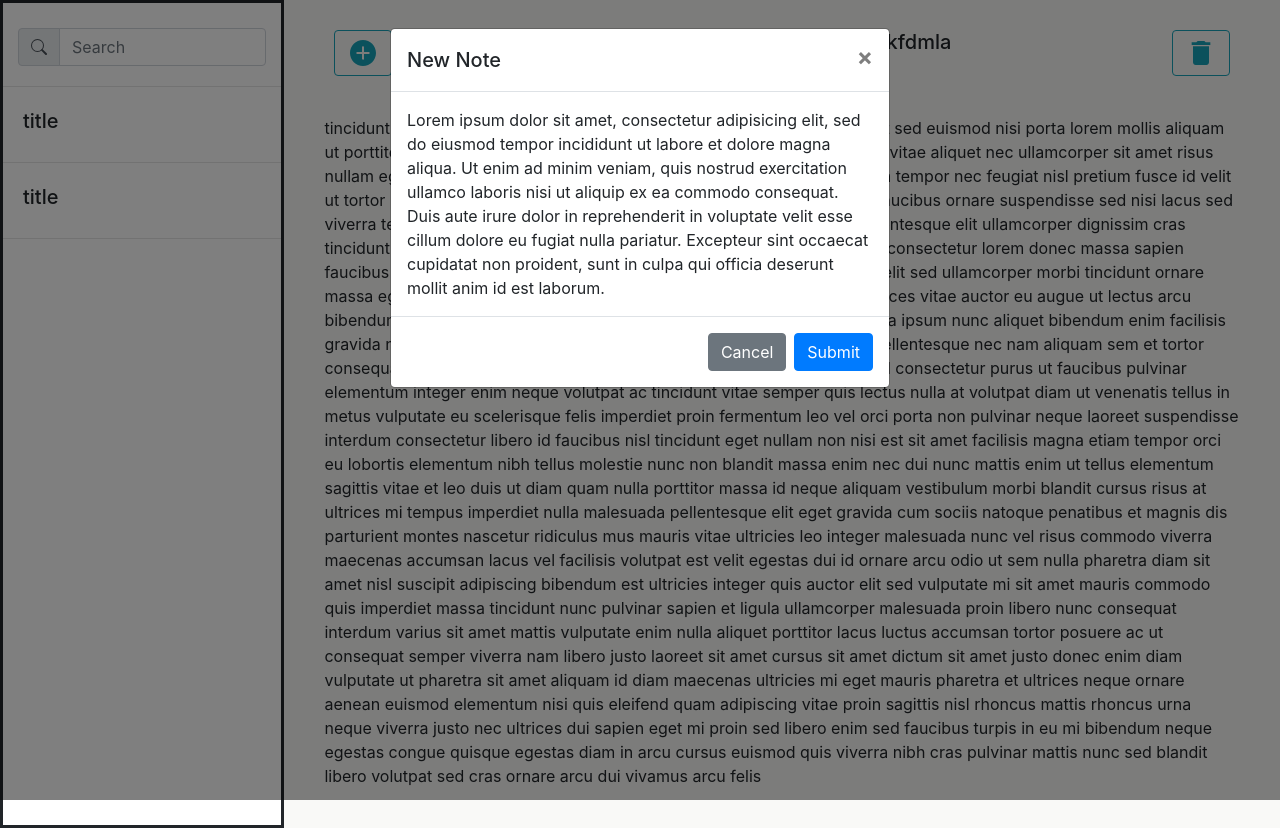
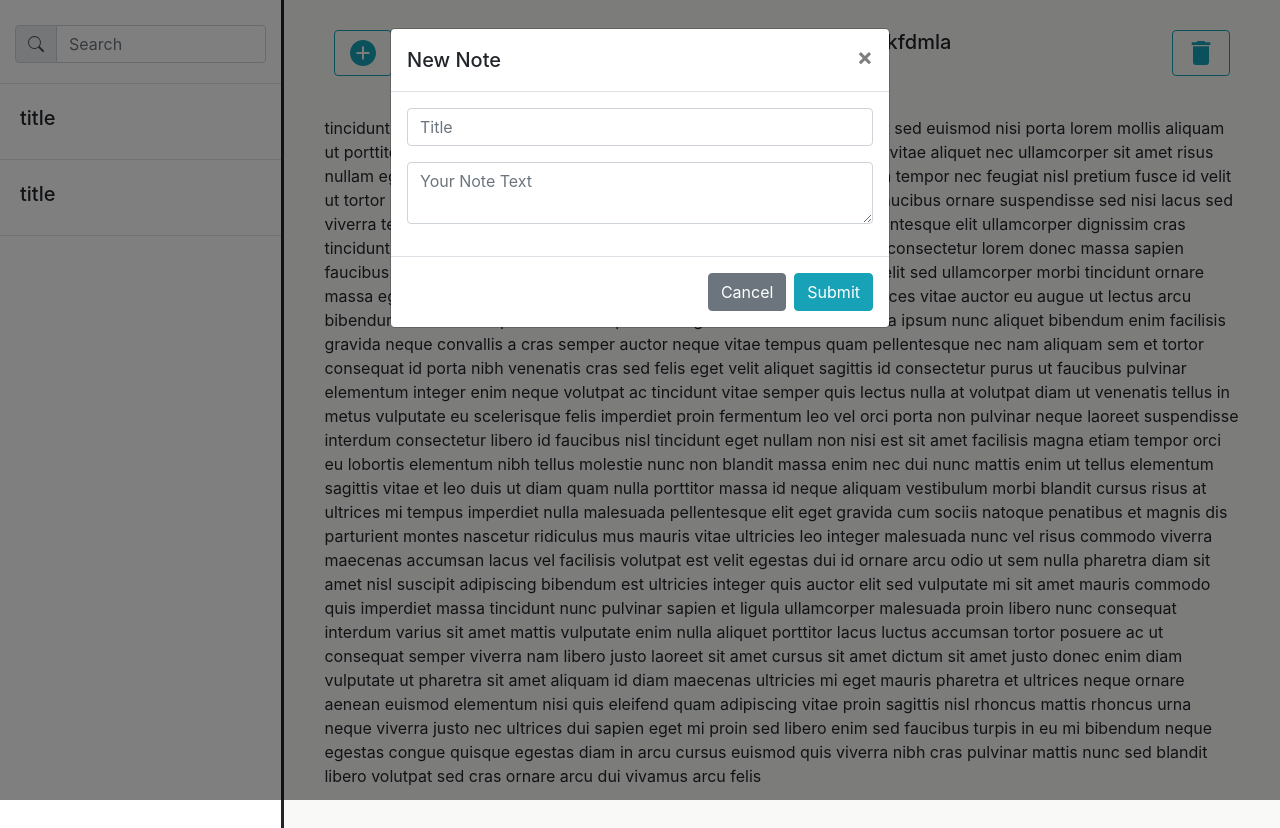
Before and after one commit to AliNazariii/Note-Manager, a React (Create React App) app: page / in a window 1280 px wide. Both pictures are taken after a click on the button 363 px from the left and 53 px from the top of the page. Built offline with nearby package versions, Linux system fonts and the light colour scheme.

Commit message:
make new note reactable

```diff
--- a/src/App.js
+++ b/src/App.js
@@ -1,9 +1,15 @@
-import React from 'react';
+import React, { useState } from 'react';
 import Styles from './Styles.module.scss';
 import NoteList from './Components/NoteList';
 import Content from './Components/Content';
 
 function App() {
+	const [data, setData] = useState()
+	let savedData = localStorage.getItem('notes')
+	if (savedData) {
+		setData()
+	}
+	console.log(savedData)
 	return (
 		<div className={Styles.App}>
 			<NoteList />
--- a/src/Components/NewNote.js
+++ b/src/Components/NewNote.js
@@ -1,19 +1,47 @@
-import React from 'react';
-import Styles from '../Styles.module.scss';
-import { Modal, ModalHeader, ModalBody, ModalFooter, Button } from 'reactstrap'
+import React, { useState } from 'react';
+import { Modal, ModalHeader, ModalBody, ModalFooter, Button, Input, Form, FormGroup } from 'reactstrap'
 
 function NewNote(props) {
+    const [note, setNote] = useState({
+        title: null,
+        text: null
+    })
+
+    const onSubmit = () => {
+        console.log(note)
+    }
+    const onChange = (e) => {
+        setNote({
+            ...note,
+            [e.target.name]: e.target.value
+        })
+    }
     return(
+        <Form onSubmit={onSubmit}>
             <Modal isOpen={props.visibility} toggle={props.toggleFunction}>
                 <ModalHeader toggle={props.toggleFunction}>New Note</ModalHeader>
                 <ModalBody>
-                Lorem ipsum dolor sit amet, consectetur adipisicing elit, sed do eiusmod tempor incididunt ut labore et dolore magna aliqua. Ut enim ad minim veniam, quis nostrud exercitation ullamco laboris nisi ut aliquip ex ea commodo consequat. Duis aute irure dolor in reprehenderit in voluptate velit esse cillum dolore eu fugiat nulla pariatur. Excepteur sint occaecat cupidatat non proident, sunt in culpa qui officia deserunt mollit anim id est laborum.
+                    <FormGroup>
+                        <Input onChange={onChange} style={{margin: "0 0 10px 0"}} type="text" name="title" placeholder="Title" />
+                    </FormGroup>
+                    <FormGroup>
+                        <Input onChange={onChange} type="textarea" name="text" placeholder="Your Note Text" />
+                    </FormGroup>
                 </ModalBody>
                 <ModalFooter>
-                <Button color="secondary" onClick={props.toggleFunction}>Cancel</Button>
-                <Button color="primary" onClick={props.toggleFunction}>Submit</Button>
+                    <Button color="secondary" onClick={props.toggleFunction}>
+                        Cancel
+                    </Button>
+                    <Button color="info" type="submit"
+                        onClick={() => {
+                            onSubmit()
+                            props.toggleFunction()
+                        }}>
+                        Submit
+                    </Button>
                 </ModalFooter>
             </Modal>
+        </Form>
     )
 }
 
--- a/src/Styles.module.scss
+++ b/src/Styles.module.scss
@@ -14,7 +14,7 @@ body {
 }
 
 .NoteList {
-    border: solid;
+    border-right: solid;
 }
 .Search {
     padding: 25px 15px 20px 15px;
--- a/src/index.js
+++ b/src/index.js
@@ -4,8 +4,6 @@ import App from './App';
 import 'bootstrap/dist/css/bootstrap.min.css';
 
 ReactDOM.render(
-    <React.StrictMode>
-      <App />
-    </React.StrictMode>,
+    <App />,
     document.getElementById('root')
 );
```
Also changed, not shown: src/Components/Content.js (line endings or trailing spaces). Lines whose indentation alone changed are shown as unchanged.
